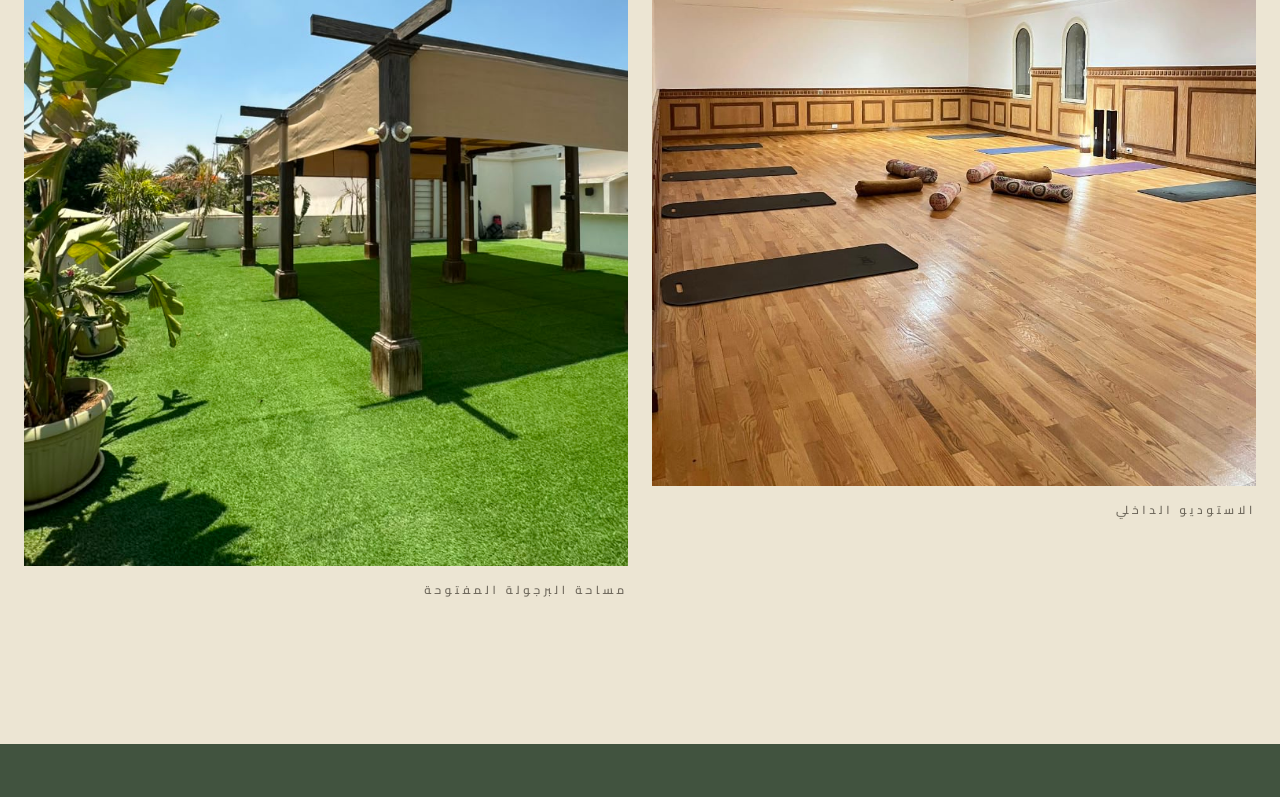
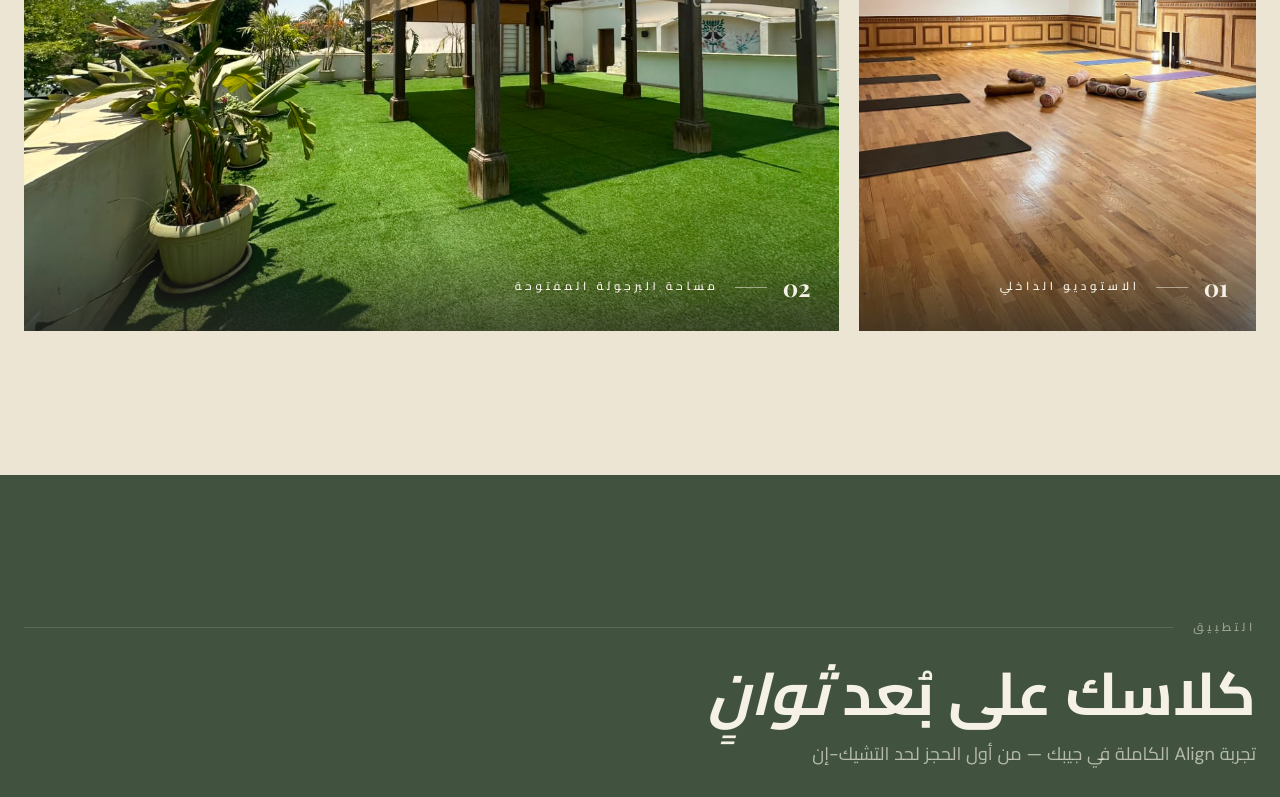
Before and after one commit to soloever2-maker/Enjy-FlowWA, a Next.js app: page / in a window 1280 px wide. Shown: the part 9053-9850 px from the top of the page. Built offline with nearby package versions, Linux system fonts and the light colour scheme; no server answers; the database is empty; a web font is replaced by a local one.

Commit message:
Update Studio.tsx

```diff
--- a/components/Studio.tsx
+++ b/components/Studio.tsx
@@ -1,16 +1,37 @@
 'use client'
 
-// The studio spaces — the real photos belong here, not in About Enjy.
+// The studio spaces — an editorial two-panel gallery.
+// Each photo keeps its natural orientation (portrait hall, landscape
+// pergola) and both panels share one height on desktop.
 import Image from 'next/image'
 import { useLang } from '@/lib/lang-context'
 import SectionHeading from './SectionHeading'
 import Reveal from './Reveal'
 
+const SPACES = [
+  {
+    src: '/studio-indoor.jpg',
+    captionKey: 'about.caption.indoor',
+    // portrait photo → narrow panel
+    col: 'md:col-span-5 lg:col-span-4',
+    mobileAspect: 'aspect-[3/4]',
+    sizes: '(max-width: 768px) 100vw, 34vw',
+  },
+  {
+    src: '/studio-pergola.jpg',
+    captionKey: 'about.caption.outdoor',
+    // landscape photo → wide panel
+    col: 'md:col-span-7 lg:col-span-8',
+    mobileAspect: 'aspect-[4/3]',
+    sizes: '(max-width: 768px) 100vw, 66vw',
+  },
+] as const
+
 export default function Studio() {
   const { t } = useLang()
 
   return (
-    <section className="py-28 md:py-36 bg-cream-deep">
+    <section id="studio" className="py-28 md:py-36 bg-cream-deep">
       <div className="max-w-7xl mx-auto px-6">
         <Reveal>
           <SectionHeading
@@ -20,39 +41,35 @@ export default function Studio() {
           />
         </Reveal>
 
-        <div className="grid grid-cols-1 md:grid-cols-2 gap-6">
-          <Reveal>
-            <figure>
-              <div className="relative aspect-[4/5] overflow-hidden">
+        <div className="grid grid-cols-1 md:grid-cols-12 gap-4 md:gap-5">
+          {SPACES.map((space, i) => (
+            <Reveal key={space.src} delay={i * 120} className={space.col}>
+              <figure
+                className={`group relative overflow-hidden bg-ink/5 ${space.mobileAspect} md:aspect-auto md:h-[540px] lg:h-[600px]`}
+              >
                 <Image
-                  src="/studio-indoor.jpg"
-                  alt={t('about.caption.indoor')}
+                  src={space.src}
+                  alt={t(space.captionKey)}
                   fill
-                  className="object-cover transition-transform duration-700 hover:scale-[1.03]"
-                  sizes="(max-width: 768px) 100vw, 50vw"
+                  quality={90}
+                  sizes={space.sizes}
+                  className="object-cover transition-transform duration-[1200ms] ease-out group-hover:scale-[1.04]"
                 />
-              </div>
-              <figcaption className="eyebrow text-ink-muted mt-4">
-                {t('about.caption.indoor')}
-              </figcaption>
-            </figure>
-          </Reveal>
-          <Reveal delay={120}>
-            <figure className="md:mt-20">
-              <div className="relative aspect-[4/5] overflow-hidden">
-                <Image
-                  src="/studio-pergola.jpg"
-                  alt={t('about.caption.outdoor')}
-                  fill
-                  className="object-cover transition-transform duration-700 hover:scale-[1.03]"
-                  sizes="(max-width: 768px) 100vw, 50vw"
+                {/* Soft shade so the caption stays readable */}
+                <div
+                  className="absolute inset-x-0 bottom-0 h-40 bg-gradient-to-t from-ink/70 via-ink/20 to-transparent"
+                  aria-hidden
                 />
-              </div>
-              <figcaption className="eyebrow text-ink-muted mt-4">
-                {t('about.caption.outdoor')}
-              </figcaption>
-            </figure>
-          </Reveal>
+                <figcaption className="absolute inset-x-0 bottom-0 flex items-center gap-4 p-6 md:p-7 text-cream">
+                  <span className="font-display text-xl md:text-2xl font-bold tabular-nums">
+                    {String(i + 1).padStart(2, '0')}
+                  </span>
+                  <span className="h-px w-8 bg-cream/50" aria-hidden />
+                  <span className="eyebrow">{t(space.captionKey)}</span>
+                </figcaption>
+              </figure>
+            </Reveal>
+          ))}
         </div>
       </div>
     </section>
```
